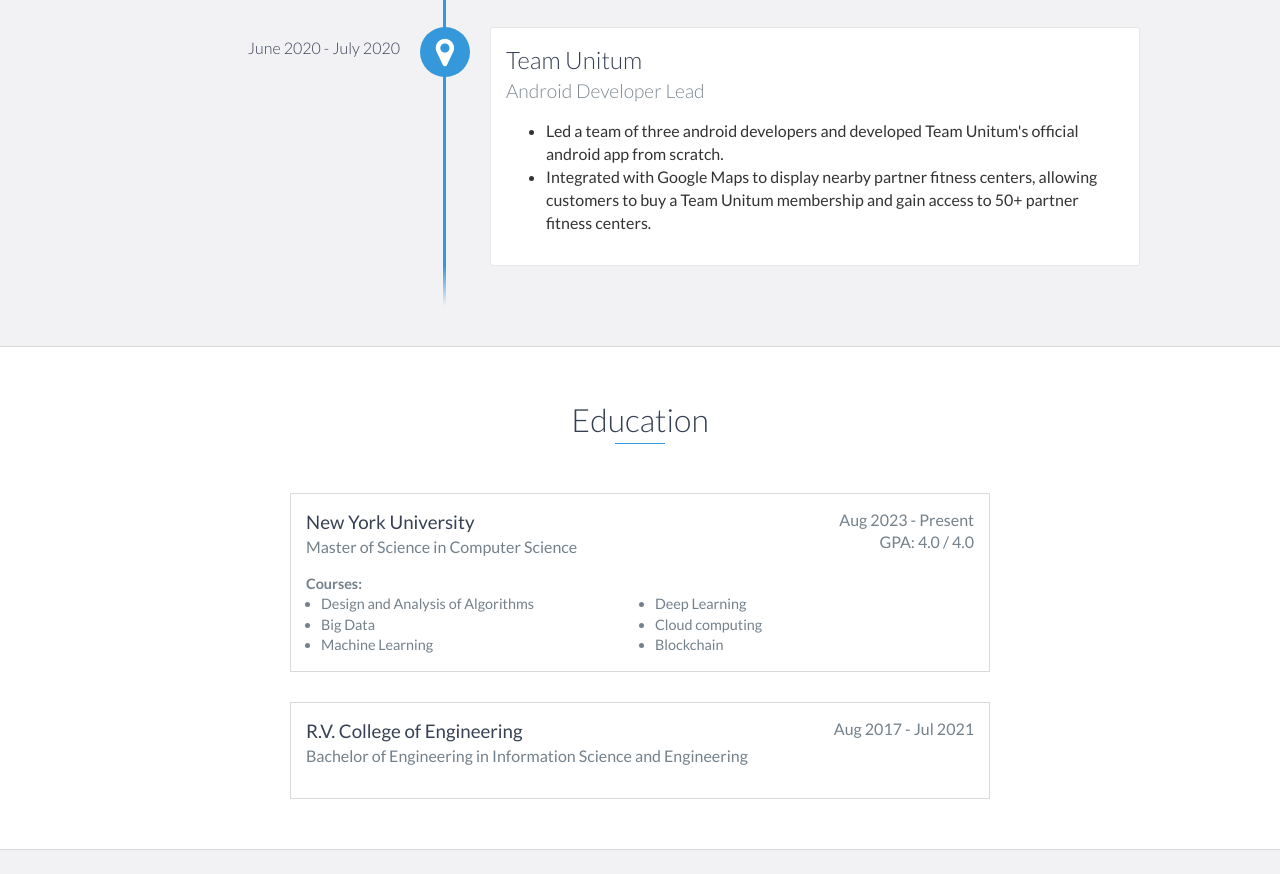
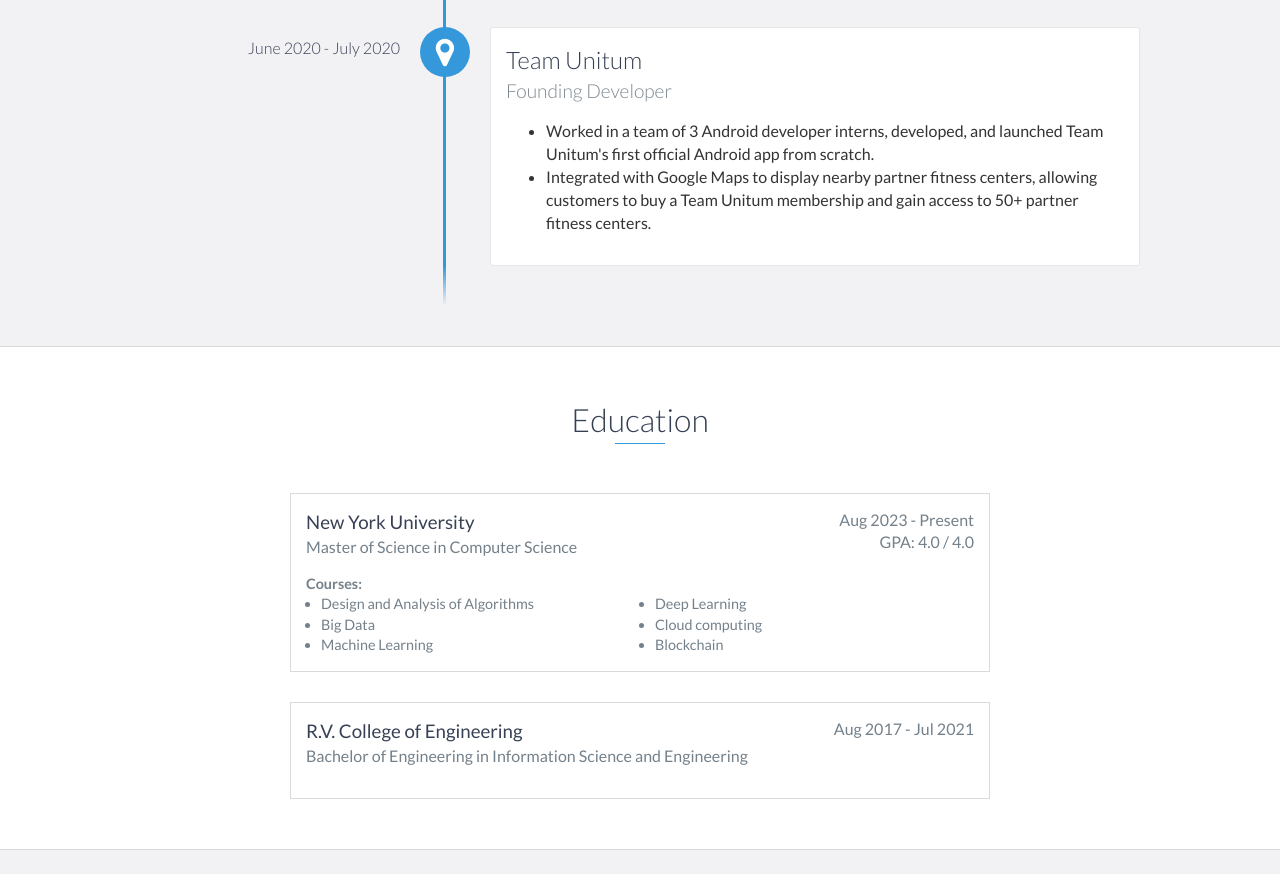
Before and after one commit to priyangshupal/priyangshupal.github.io, a plain HTML site: page index.html in a window 1280 px wide. Shown: the part 2324-3198 px from the top of the page. Drawn offline with nearby package versions, Linux system fonts and the light colour scheme.

Commit message:
team unitum role change

```diff
--- a/index.html
+++ b/index.html
@@ -80,10 +80,10 @@
           </div>
           <div class="col-md-8">
             <p>
-              I like building awesome software that solves practical problems.
-              I am experienced in building multitenant orchestration platforms
-              and Web and Mobile applications with JavaScript / Reactjs / Nodejs
-              and many other cool libraries and frameworks. I can develop highly
+              I like building awesome software that solves practical problems. I
+              am experienced in building multitenant orchestration platforms and
+              Web and Mobile applications with JavaScript / Reactjs / Nodejs and
+              many other cool libraries and frameworks. I can develop highly
               scalable backends and interactive Front end / User Interfaces for
               your web and mobile applications.
               <br /><br />
@@ -178,11 +178,11 @@
 
         <div data-date="June 2020 - July 2020">
           <h3>Team Unitum</h3>
-          <h4>Android Developer Lead</h4>
+          <h4>Founding Developer</h4>
           <ul>
             <li>
-              Led a team of three android developers and developed Team Unitum's
-              official android app from scratch.
+              Worked in a team of 3 Android developer interns, developed, and
+              launched Team Unitum's first official Android app from scratch.
             </li>
             <li>
               Integrated with Google Maps to display nearby partner fitness
```
